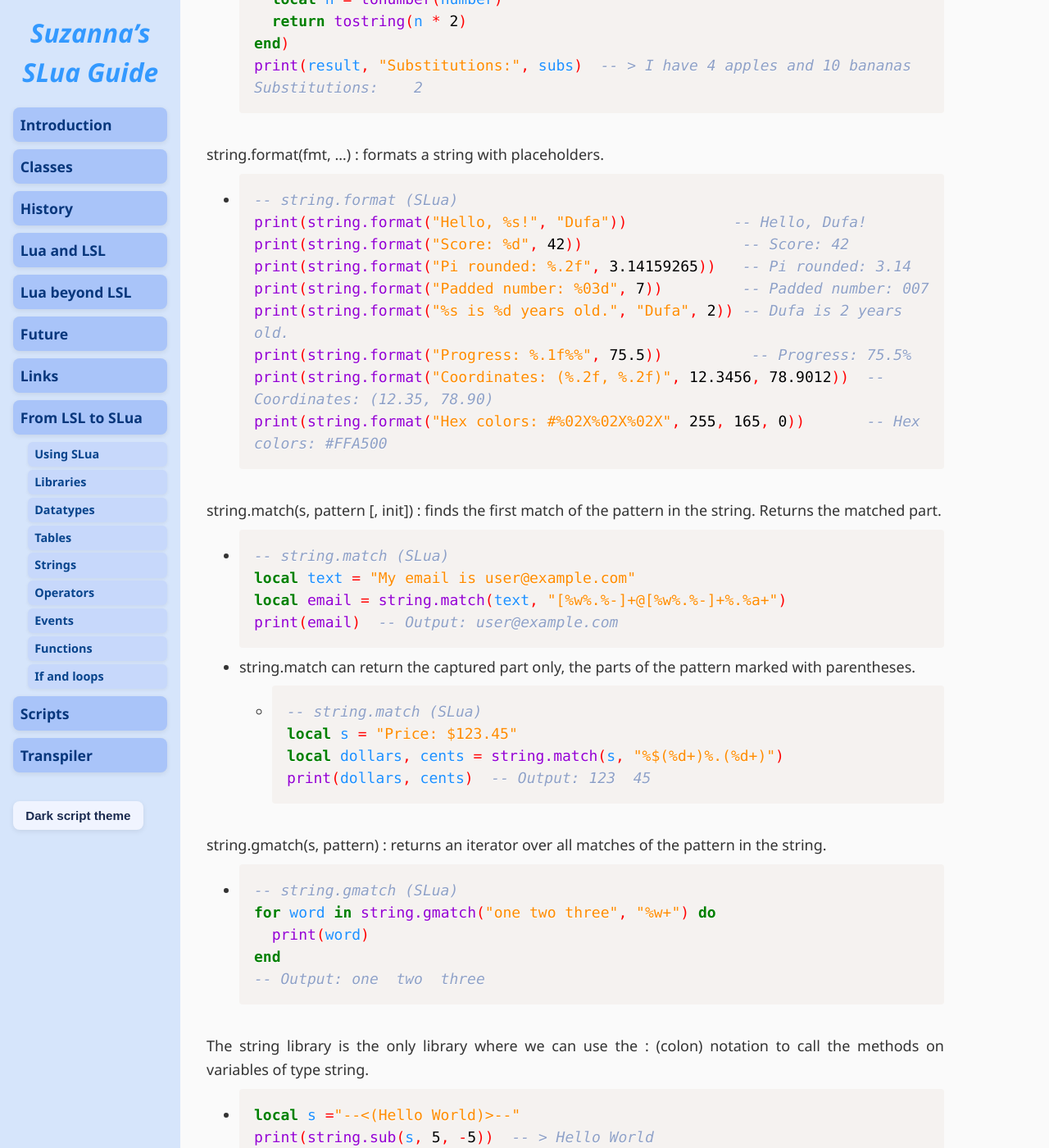
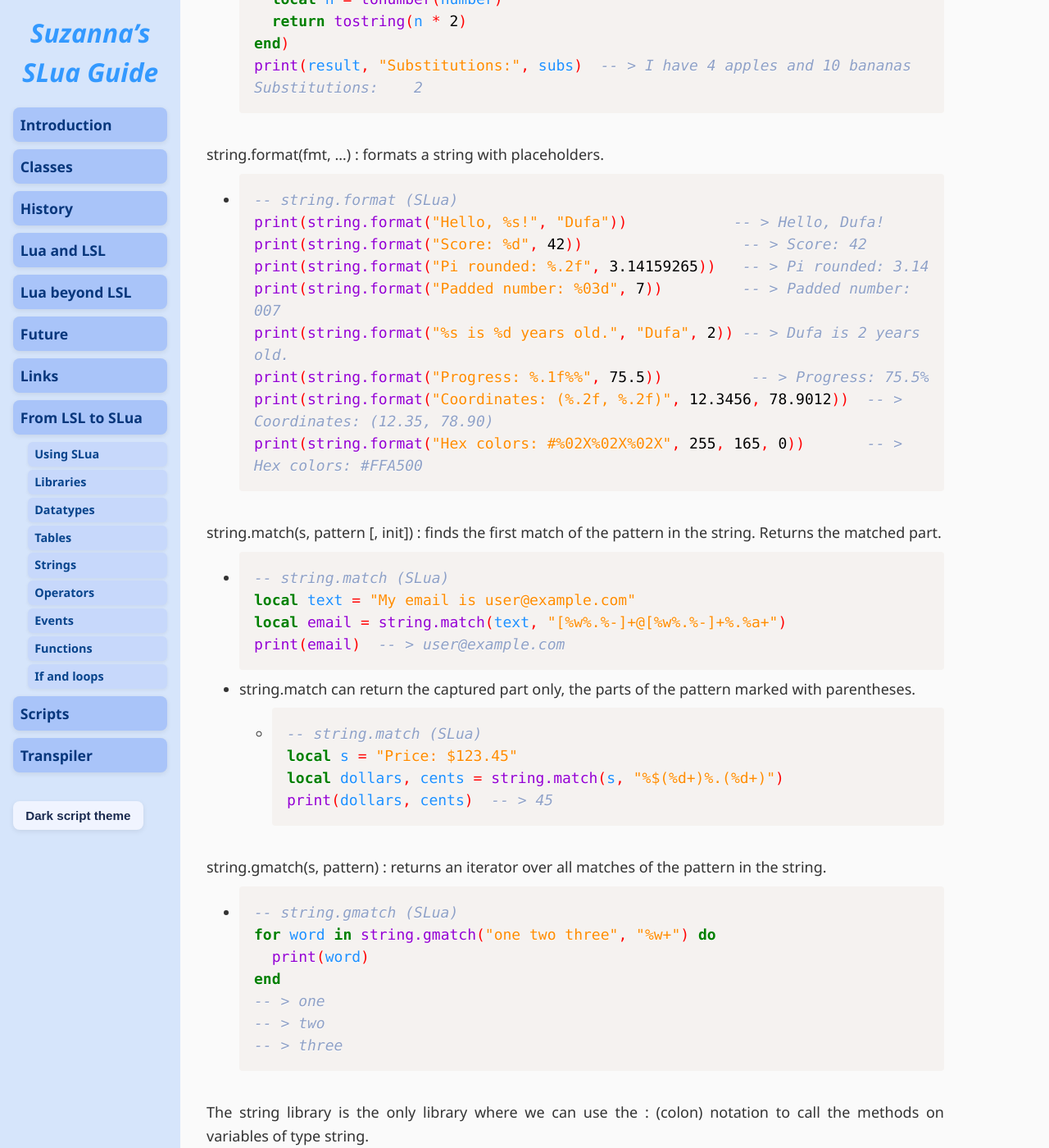
Before and after one commit to Suzanna-Linn/slua, a Jekyll site: the page built from docs/moving-strings.md, in a window 1280 px wide and 1400 px high, scrolled down 2762 px. Shown: the whole window at 82% size. Built offline with Jekyll 4.4.1, drawn with Linux system fonts in a browser that asks for light colours; nearby versions of some CDN libraries; our own code applies the rules of GitHub Pages for plain Markdown files; comment, search, counter and statistics services are not loaded; some of the changed text lies outside the part shown.

Commit message:
Update moving-strings.md

```diff
--- a/docs/moving-strings.md
+++ b/docs/moving-strings.md
@@ -26,10 +26,10 @@ But it's not the same with the string library, this is why:
 
 local s = "café"    -- café has é with accent
 
-print(ll.StringLength(s))  -- 4
-print(#s)  -- 5
-print(string.len(s))  -- 5
-print(utf8.len(s))  -- 4</code></pre>
+print(ll.StringLength(s))  -- > 4
+print(#s)  -- > 5
+print(string.len(s))  -- > 5
+print(utf8.len(s))  -- > 4</code></pre>
 
 Because the string library only works with byte-length characters (ASCII codes from 0 to 127) and not with unicode characters.
 The é with accent is a 2-byte unicode character, so it counts as 2 bytes for the length of the string.
@@ -78,32 +78,34 @@ print(result, "Substitutions:", subs)  -- > I have 4 apples and 10 bananas    Su
 
 string.format(fmt, ...) : formats a string with placeholders.
 - <pre class="language-slua"><code class="language-slua">-- string.format (SLua)
-print(string.format("Hello, %s!", "Dufa"))            -- Hello, Dufa!
-print(string.format("Score: %d", 42))                  -- Score: 42
-print(string.format("Pi rounded: %.2f", 3.14159265))   -- Pi rounded: 3.14
-print(string.format("Padded number: %03d", 7))         -- Padded number: 007
-print(string.format("%s is %d years old.", "Dufa", 2)) -- Dufa is 2 years old.
-print(string.format("Progress: %.1f%%", 75.5))          -- Progress: 75.5%
-print(string.format("Coordinates: (%.2f, %.2f)", 12.3456, 78.9012))  -- Coordinates: (12.35, 78.90)
-print(string.format("Hex colors: #%02X%02X%02X", 255, 165, 0))       -- Hex colors: #FFA500</code></pre>
+print(string.format("Hello, %s!", "Dufa"))            -- > Hello, Dufa!
+print(string.format("Score: %d", 42))                  -- > Score: 42
+print(string.format("Pi rounded: %.2f", 3.14159265))   -- > Pi rounded: 3.14
+print(string.format("Padded number: %03d", 7))         -- > Padded number: 007
+print(string.format("%s is %d years old.", "Dufa", 2)) -- > Dufa is 2 years old.
+print(string.format("Progress: %.1f%%", 75.5))          -- > Progress: 75.5%
+print(string.format("Coordinates: (%.2f, %.2f)", 12.3456, 78.9012))  -- > Coordinates: (12.35, 78.90)
+print(string.format("Hex colors: #%02X%02X%02X", 255, 165, 0))       -- > Hex colors: #FFA500</code></pre>
 
 string.match(s, pattern [, init]) : finds the first match of the pattern in the string. Returns the matched part.
 - <pre class="language-slua"><code class="language-slua">-- string.match (SLua)
 local text = "My email is user@example.com"
 local email = string.match(text, "[%w%.%-]+@[%w%.%-]+%.%a+")
-print(email)  -- Output: user@example.com</code></pre>
+print(email)  -- > user@example.com</code></pre>
 - string.match can return the captured part only, the parts of the pattern marked with parentheses.
   - <pre class="language-slua"><code class="language-slua">-- string.match (SLua)
 local s = "Price: $123.45"
 local dollars, cents = string.match(s, "%$(%d+)%.(%d+)")
-print(dollars, cents)  -- Output: 123  45</code></pre>
+print(dollars, cents)  -- > 45</code></pre>
 
 string.gmatch(s, pattern) : returns an iterator over all matches of the pattern in the string.
 - <pre class="language-slua"><code class="language-slua">-- string.gmatch (SLua)
 for word in string.gmatch("one two three", "%w+") do
 	print(word)
 end
--- Output: one  two  three</code></pre>
+-- > one
+-- > two
+-- > three</code></pre>
 
 The string library is the only library where we can use the : (colon) notation to call the methods on variables of type string.
 - <pre class="language-slua"><code class="language-slua">local s ="--<(Hello World)>--"
```
